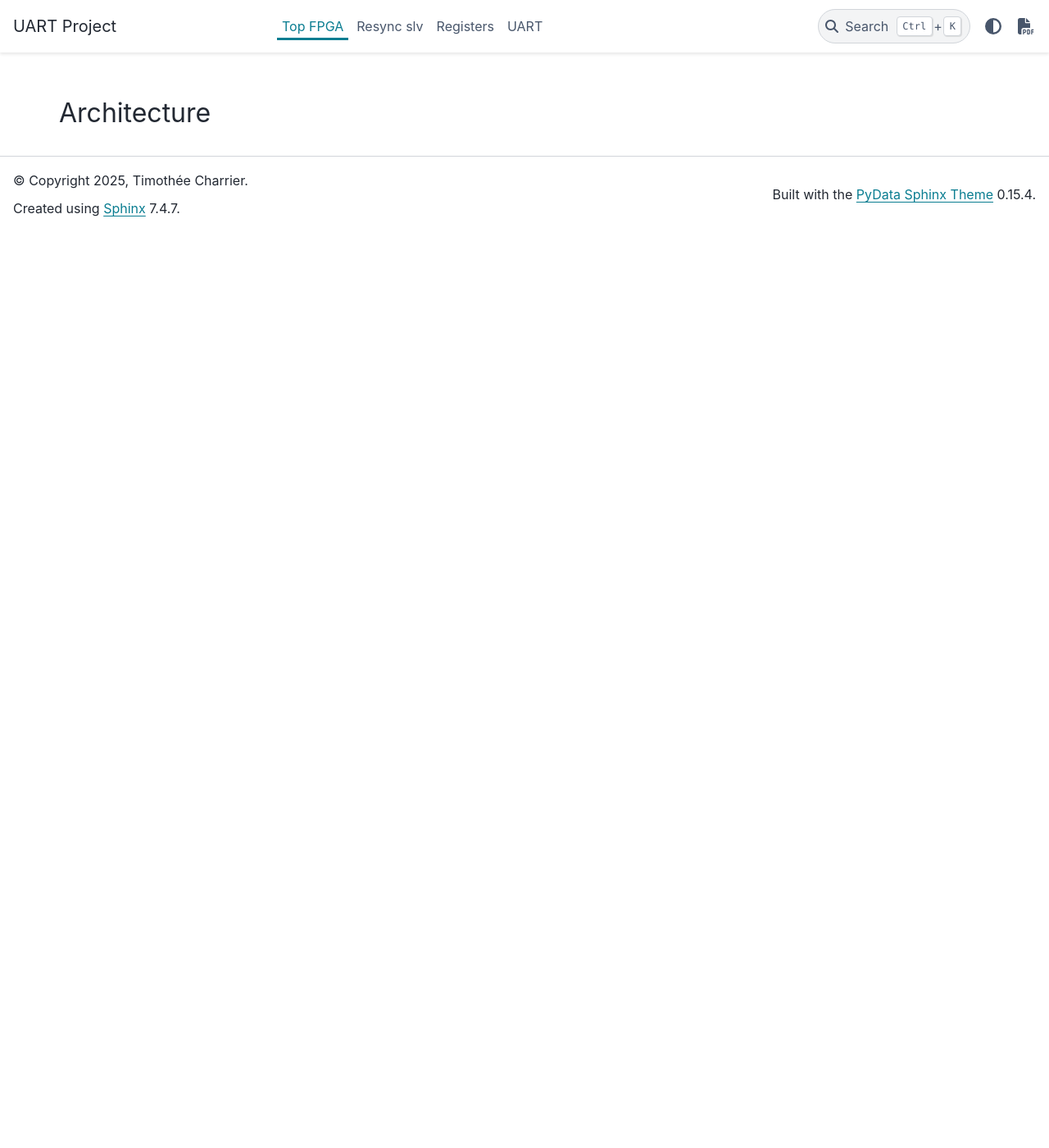
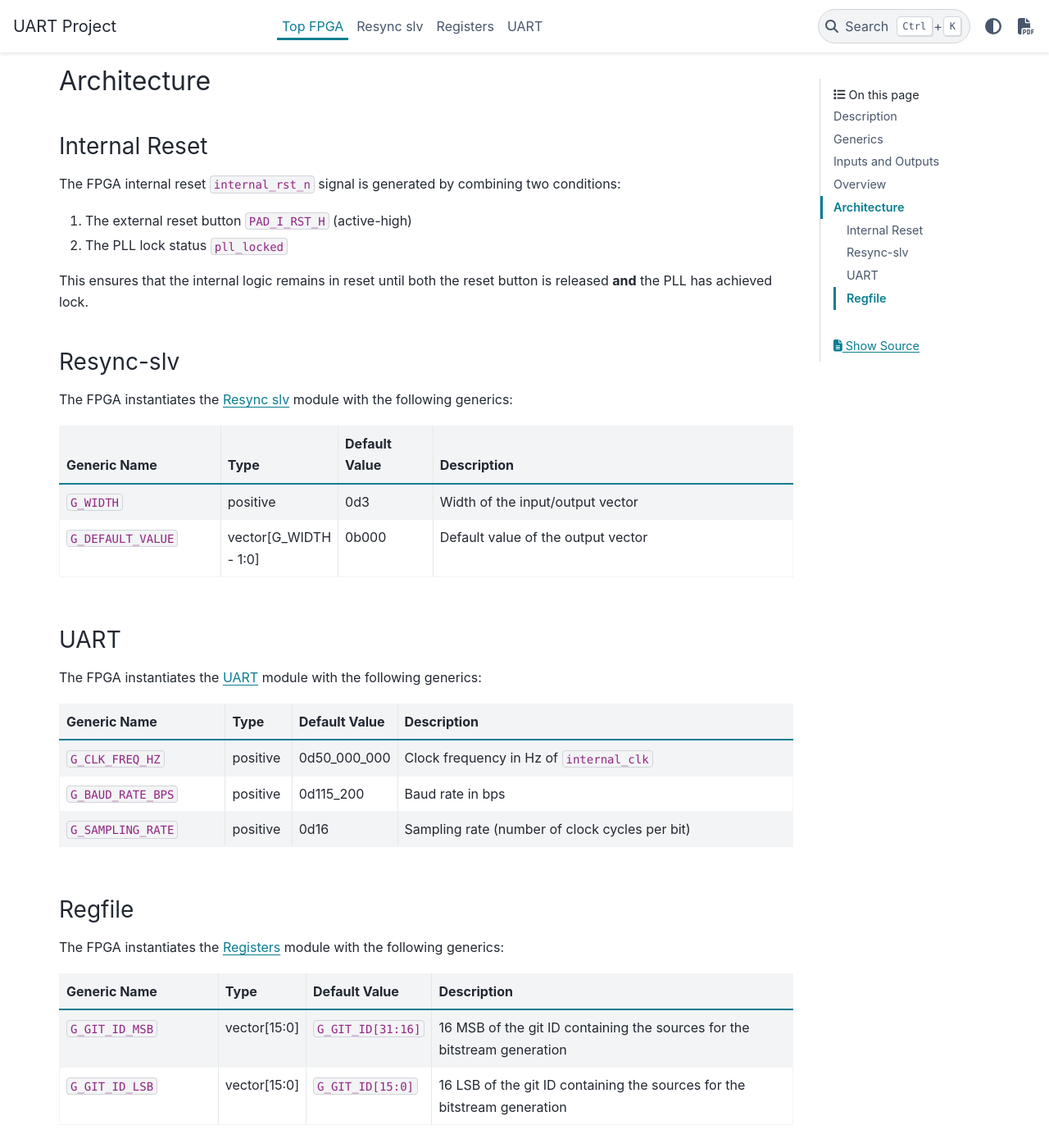
Before and after one commit to CharrierTim/uart, a Sphinx documentation site: the page built from docs/source/modules/top_fpga.rst, in a window 1280 px wide and 1400 px high, scrolled down 1643 px. Shown: the whole window at 82% size. Built offline with Sphinx 7.4.7 and the PyData theme 0.15.4, drawn with Linux system fonts in a browser that asks for light colours; the version number is read from the project's files by our own code; before the commit the page ends 1926 px from its top, so only the background shows below that; some of the changed text lies outside the part shown.

Commit message:
docs: update module architectures and descriptions

```diff
--- a/docs/source/modules/resync_slv.rst
+++ b/docs/source/modules/resync_slv.rst
@@ -23,7 +23,7 @@
       - 0d8
       - Width of the input/output vector
     - - ``G_DEFAULT_VALUE``
-      - vector
+      - vector[G_WIDTH - 1:0]
       - 0x00
       - Default value of the output vector
 
@@ -50,12 +50,12 @@
       - \-
       - Input asynchronous reset, active low
     - - ``I_DATA_ASYNC``
-      - vector
+      - vector[G_WIDTH - 1:0]
       - in
       - \-
       - Input vector containing asynchronous signals
     - - ``O_DATA_SYNC``
-      - vector
+      - vector[G_WIDTH - 1:0]
       - out
       - ``G_DEFAULT_VALUE``
       - Input vector resynchronized in ``CLK`` domain
--- a/docs/source/modules/top_fpga.rst
+++ b/docs/source/modules/top_fpga.rst
@@ -17,14 +17,11 @@
       - Type
       - Default Value
       - Description
-    - - ``G_GIT_ID_MSB``
-      - vector
+    - - ``G_GIT_ID``
+      - vector[31:0]
       - 0x0000
-      - 16 MSB of the git ID containing the sources for the bitstream generation
-    - - ``G_DIT_ID_LSB``
-      - vector
-      - 0x0000
-      - 16 LSB of the git ID containing the sources for the bitstream generation
+      - Git ID containing the sources for the bitstream generation. Automatically set by
+        the ``run_synthesis.tcl`` script.
 
 Inputs and Outputs
 ------------------
@@ -43,11 +40,11 @@
       - in
       - \-
       - Input clock
-    - - ``PAD_RST_N``
+    - - ``PAD_RST_H``
       - std_logic
       - in
       - \-
-      - Input asynchronous reset, active low
+      - Input asynchronous reset, active high
     - - ``PAD_I_UART_RX``
       - std_logic
       - in
@@ -73,7 +70,7 @@
       - in
       - \-
       - Input switch 2
-    - - ``PAD_I_LED_0``
+    - - ``PAD_O_LED_0``
       - std_logic
       - out
       - 1
@@ -88,3 +85,85 @@
 
 Architecture
 ------------
+
+Internal Reset
+~~~~~~~~~~~~~~
+
+The FPGA internal reset ``internal_rst_n`` signal is generated by combining two
+conditions:
+
+1. The external reset button ``PAD_I_RST_H`` (active-high)
+2. The PLL lock status ``pll_locked``
+
+This ensures that the internal logic remains in reset until both the reset button is
+released **and** the PLL has achieved lock.
+
+Resync-slv
+~~~~~~~~~~
+
+The FPGA instantiates the :doc:`resync_slv` module with the following generics:
+
+.. list-table::
+    :widths: 25 10 15 60
+    :header-rows: 1
+
+    - - Generic Name
+      - Type
+      - Default Value
+      - Description
+    - - ``G_WIDTH``
+      - positive
+      - 0d3
+      - Width of the input/output vector
+    - - ``G_DEFAULT_VALUE``
+      - vector[G_WIDTH - 1:0]
+      - 0b000
+      - Default value of the output vector
+
+UART
+~~~~
+
+The FPGA instantiates the :doc:`uart` module with the following generics:
+
+.. list-table::
+    :widths: 25 10 15 60
+    :header-rows: 1
+
+    - - Generic Name
+      - Type
+      - Default Value
+      - Description
+    - - ``G_CLK_FREQ_HZ``
+      - positive
+      - 0d50\_000\_000
+      - Clock frequency in Hz of ``internal_clk``
+    - - ``G_BAUD_RATE_BPS``
+      - positive
+      - 0d115\_200
+      - Baud rate in bps
+    - - ``G_SAMPLING_RATE``
+      - positive
+      - 0d16
+      - Sampling rate (number of clock cycles per bit)
+
+Regfile
+~~~~~~~
+
+The FPGA instantiates the :doc:`regfile` module with the following generics:
+
+.. list-table::
+    :widths: 25 10 15 60
+    :header-rows: 1
+
+    - - Generic Name
+      - Type
+      - Default Value
+      - Description
+    - - ``G_GIT_ID_MSB``
+      - vector[15:0]
+      - ``G_GIT_ID[31:16]``
+      - 16 MSB of the git ID containing the sources for the bitstream generation
+    - - ``G_GIT_ID_LSB``
+      - vector[15:0]
+      - ``G_GIT_ID[15:0]``
+      - 16 LSB of the git ID containing the sources for the bitstream generation
--- a/docs/source/modules/uart_rx.rst
+++ b/docs/source/modules/uart_rx.rst
@@ -56,7 +56,7 @@
       - \-
       - Asynchronous input UART RX line
     - - ``O_BYTE``
-      - vector
+      - vector[7:0]
       - out
       - 0x00
       - Output byte
--- a/docs/source/modules/uart_tx.rst
+++ b/docs/source/modules/uart_tx.rst
@@ -47,7 +47,7 @@
       - \-
       - Input asynchronous reset, active low
     - - ``I_BYTE``
-      - vector
+      - vector[7:0]
       - in
       - \-
       - Input byte to send
```
Also changed, not shown: docs/source/_static/html/clock_configuration.html (added, +84 -0 lines), docs/source/modules/regfile.rst (+152 -0 lines), docs/source/modules/uart.rst (+4 -4 lines), docs/source/_static/svg/UART-REGFILE.svg (added), docs/source/_static/svg/UART-RESYNC_SLV.svg, docs/source/_static/svg/UART-TOP_FPGA.svg, docs/source/_static/svg/UART-UART.svg.
